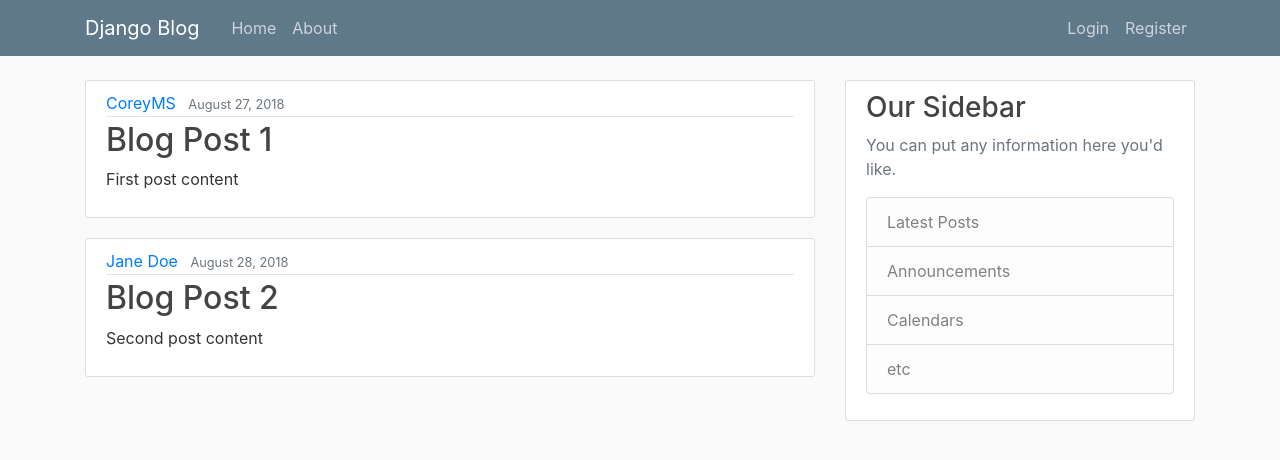
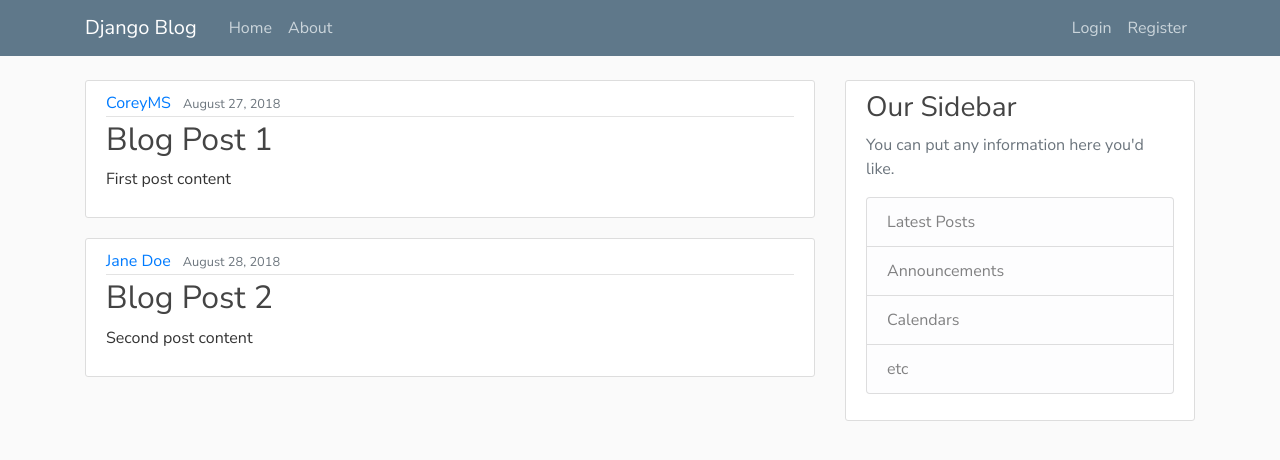
Before and after one commit to AdrianAdyatma/Django-Trial-App, a Django app: page /blog/ in a window 1280 px wide. Shown: the top 460 px of the page. Run offline with Django 3.2, Linux system fonts and the light colour scheme; some libraries are stand-ins or nearby versions.

Commit message:
Change font

```diff
--- a/django_test_1/blog/static/blog/main.css
+++ b/django_test_1/blog/static/blog/main.css
@@ -1,3 +1,7 @@
+* {
+    font-family: 'Nunito Sans', sans-serif;
+}
+
 body {
     background: #fafafa;
     color: #333333;
--- a/django_test_1/blog/templates/blog/base.html
+++ b/django_test_1/blog/templates/blog/base.html
@@ -9,8 +9,9 @@
 
     <!-- Bootstrap CSS -->
     <link rel="stylesheet" href="https://stackpath.bootstrapcdn.com/bootstrap/4.3.1/css/bootstrap.min.css" integrity="sha384-ggOyR0iXCbMQv3Xipma34MD+dH/1fQ784/j6cY/iJTQUOhcWr7x9JvoRxT2MZw1T" crossorigin="anonymous">
+    <link href="https://fonts.googleapis.com/css?family=Nunito+Sans" rel="stylesheet">
+    <link rel="stylesheet" href="{% static 'blog/main.css' %}">
 
-    <link rel="stylesheet" href="{% static 'blog/main.css' %}">
 
     {% if title %}
         <title>Blog - {{ title }}</title>
```
